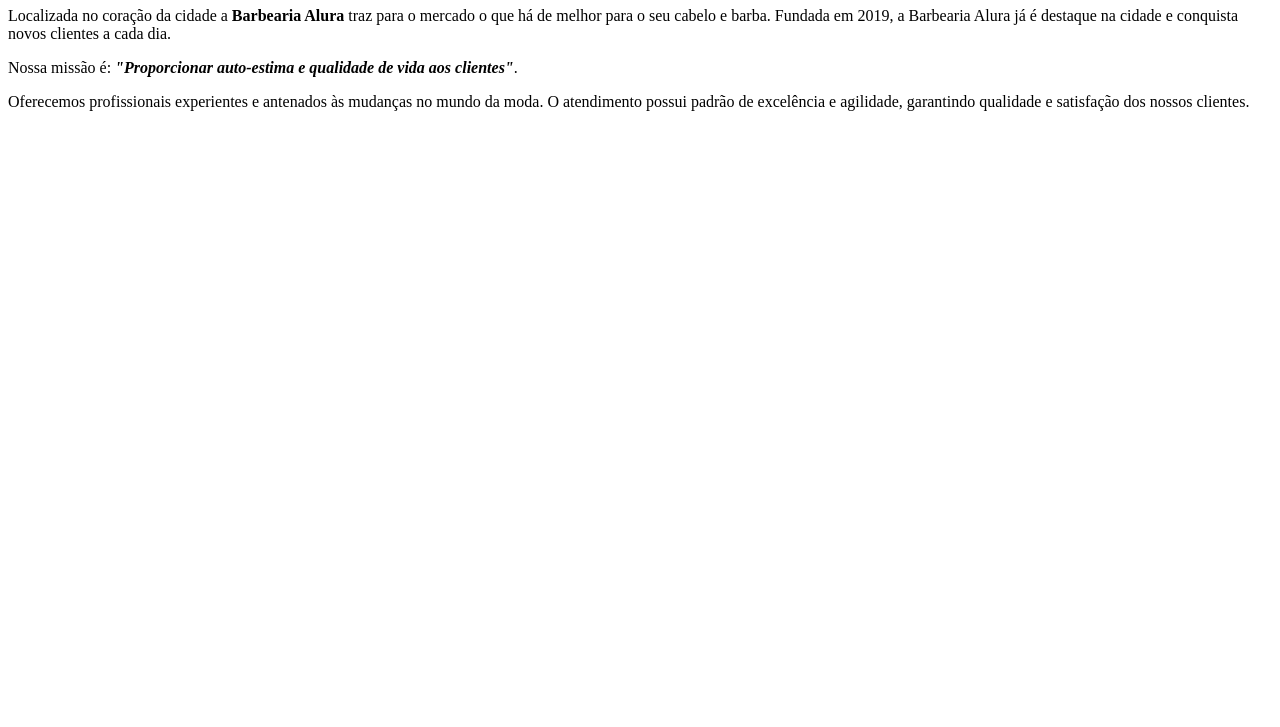
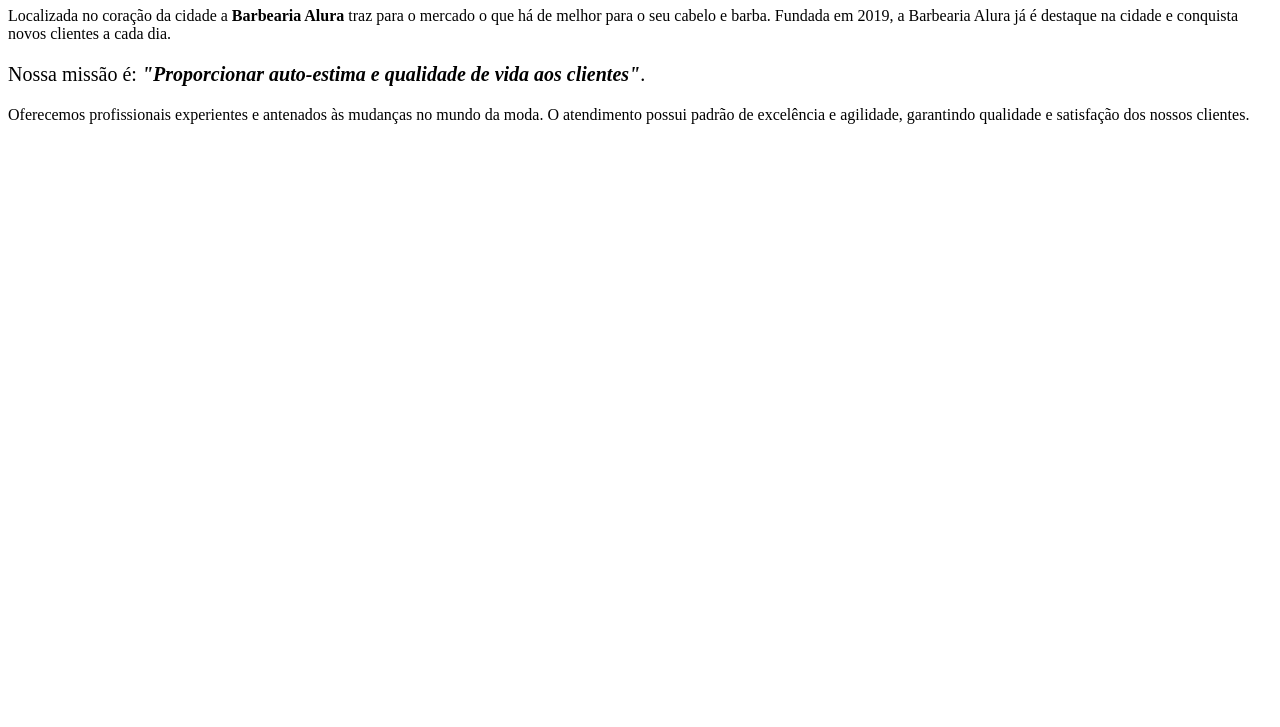
Before and after one commit to debora444555/Barbearia-Alura, a plain HTML site: page index.html in a window 1280 px wide. Shown: the part 73-800 px from the top of the page. Drawn offline with Linux system fonts and the light colour scheme.

Commit message:
Atualização do CSS

```diff
--- a/index.html
+++ b/index.html
@@ -9,7 +9,7 @@
 
     <p>Localizada no coração da cidade a <strong>Barbearia Alura</strong> traz para o mercado o que há de melhor para o seu cabelo e barba. Fundada em 2019, a Barbearia Alura já é destaque na cidade e conquista novos clientes a cada dia.</p>
 
-    <p>Nossa missão é: <em><strong>"Proporcionar auto-estima e qualidade de vida aos clientes"</strong></em>.</p>
+    <p style="font-size: 20px">Nossa missão é: <em><strong>"Proporcionar auto-estima e qualidade de vida aos clientes"</strong></em>.</p>
 
     <p>Oferecemos profissionais experientes e antenados às mudanças no mundo da moda. O atendimento possui padrão de excelência e agilidade, garantindo qualidade e satisfação dos nossos clientes.</p>
     </body>
```
